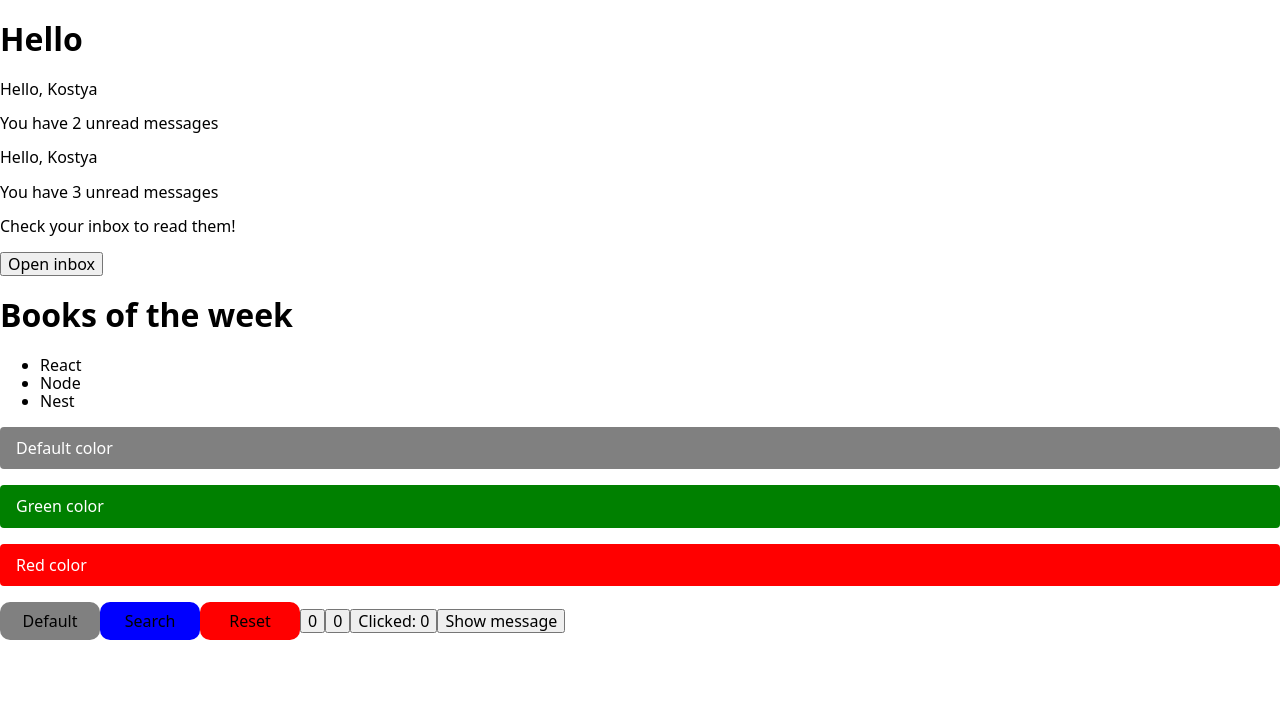
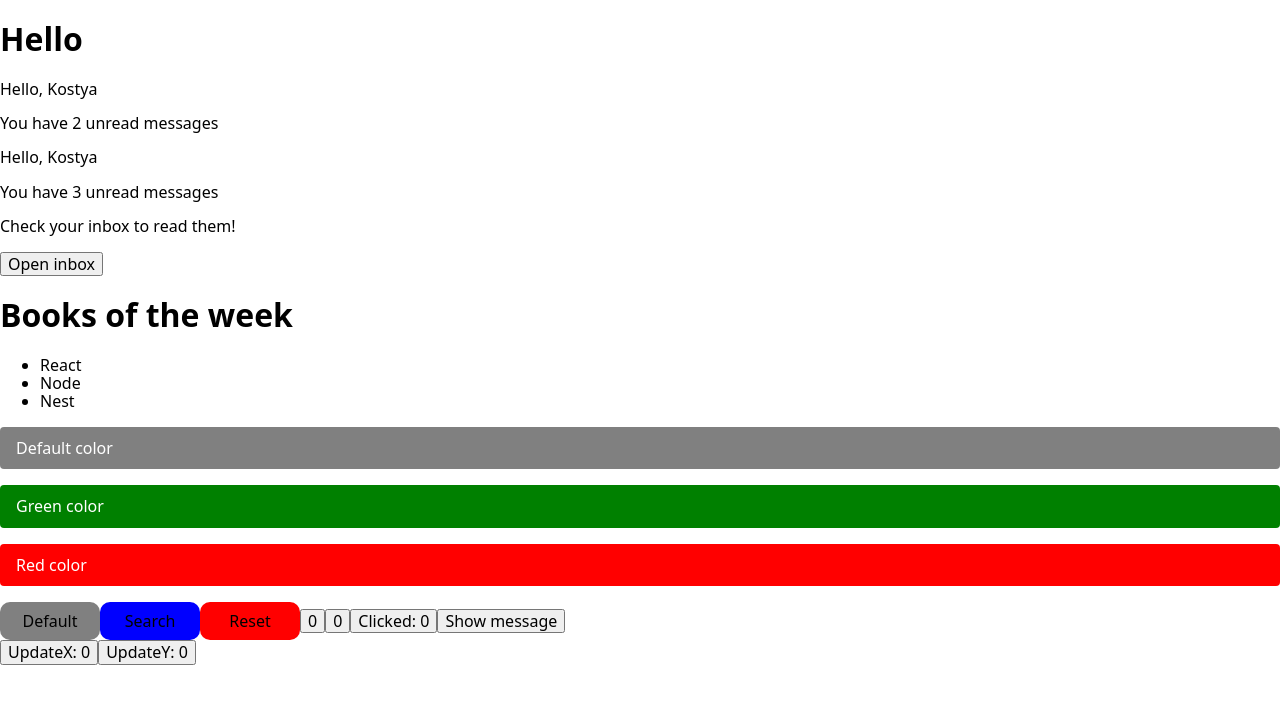
Before and after one commit to kostyaslob/Taska, a React (Vite) app: page / in a window 1280 px wide. Shown: the top 704 px of the page. Built offline with nearby package versions, Linux system fonts and the light colour scheme.

Commit message:
some practice

```diff
--- a/src/components/App.tsx
+++ b/src/components/App.tsx
@@ -5,6 +5,7 @@ import Alert from "./Alert/Alert";
 import Button from "./Button/Button";
 import ClickCounter from "./ClickCounter/ClickCounter";
 import SomeState from "./SomeState/SomeState"
+import Coordinate from "./Coordinate/Coordinate"
 import { useState } from "react";
 
 const username = "Kostya";
@@ -50,6 +51,7 @@ export default function App() {
       <ClickCounter value={clicks} onUpdate={handleClick} />
       <ClickCounter value={clicks} onUpdate={handleClick} />
       <SomeState />
+      <Coordinate />
     </>
   );
 }
--- /dev/null
+++ b/src/components/Coordinate/Coordinate.tsx
@@ -0,0 +1,35 @@
+import { useState } from "react";
+
+interface Values {
+    x: number;
+    y: number
+}
+
+export default function Coordinate() {
+    const [values, setValues] = useState<Values>({
+        x: 0, y: 0
+    })
+
+    // const updateX = () => {
+    //     setValues({ ...values, x:  values.x + 1})
+    // }
+
+    //  const updateY = () => {
+    //    setValues({ ...values, y: values.y + 1 });
+    // };
+
+    const updateValues = (key: keyof Values) => {
+        setValues({
+            ...values,
+            [key]: values[key] + 1
+        }
+        )
+    }
+
+    return (
+      <div>
+        <button onClick={() => updateValues("x")}>UpdateX: {values.x}</button>
+        <button onClick={() => updateValues("y")}>UpdateY: {values.y}</button>
+      </div>
+    );
+}
```
